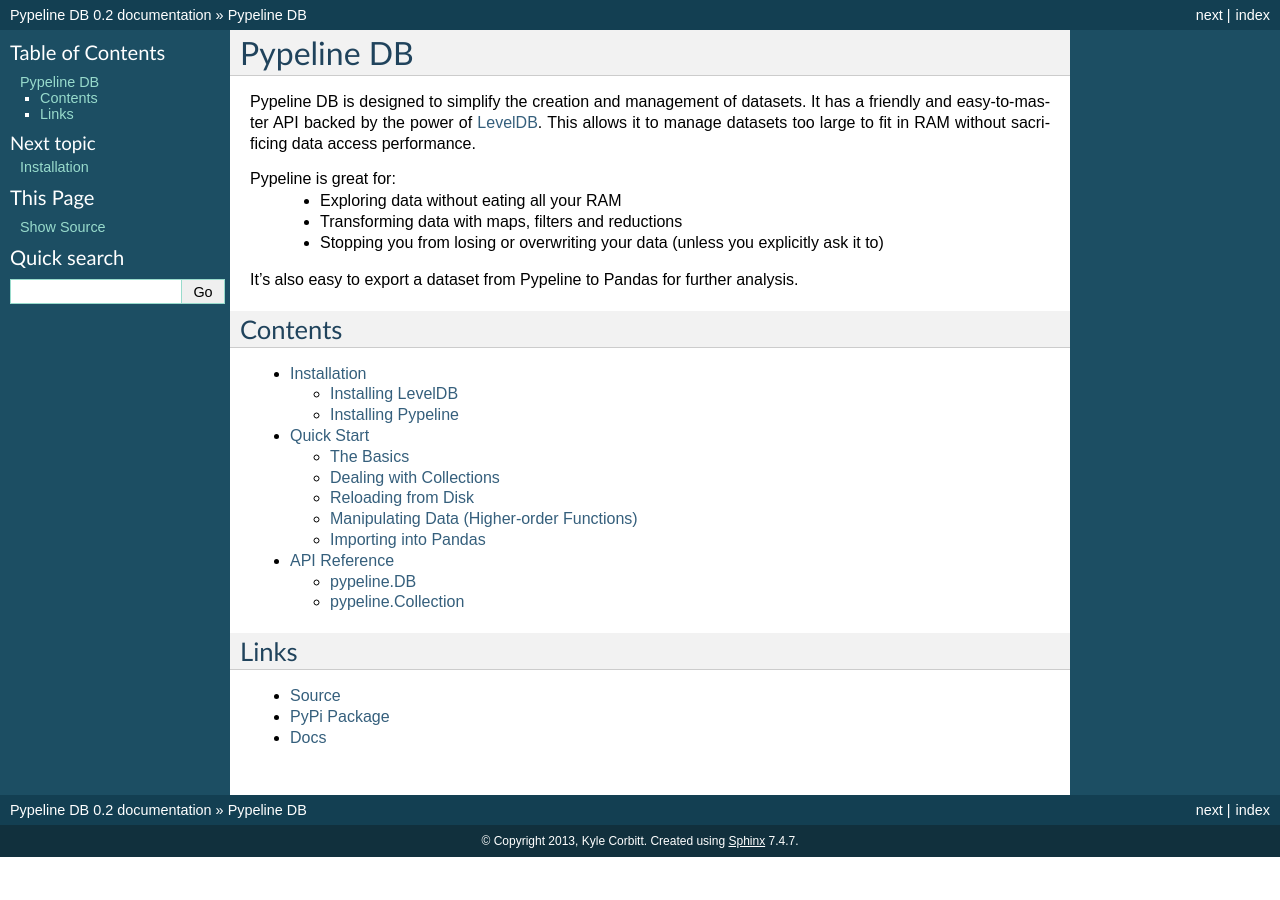
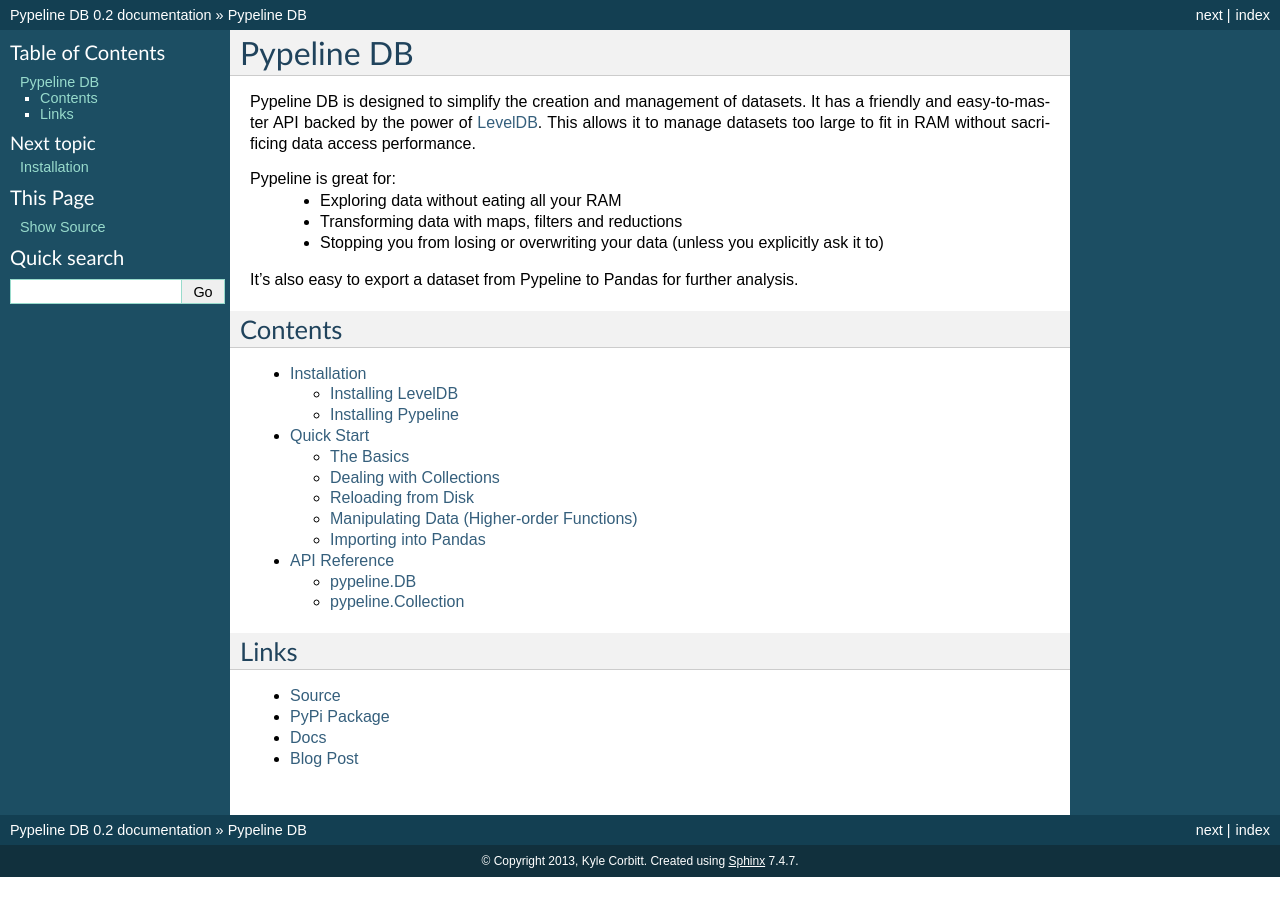
Before and after one commit to corbt/pypeline, a Sphinx documentation site: the page built from doc/index.rst, in a window 1280 px wide. Built offline with Sphinx 7.4.7, drawn with Linux system fonts in a browser that asks for light colours.

Commit message:
linkback to blog post

```diff
--- a/doc/index.rst
+++ b/doc/index.rst
@@ -30,3 +30,4 @@
 * `Source <https://github.com/kcorbitt/pypeline>`_
 * `PyPi Package <https://pypi.python.org/pypi/pypeline-db/>`_
 * `Docs <http://pypeline.readthedocs.org/en/latest/>`_
+* `Blog Post <http://corbt.com/blog/introducing-pypeline-db.html>`_
```
Also changed, not shown: README.md (+1 -0 lines).
